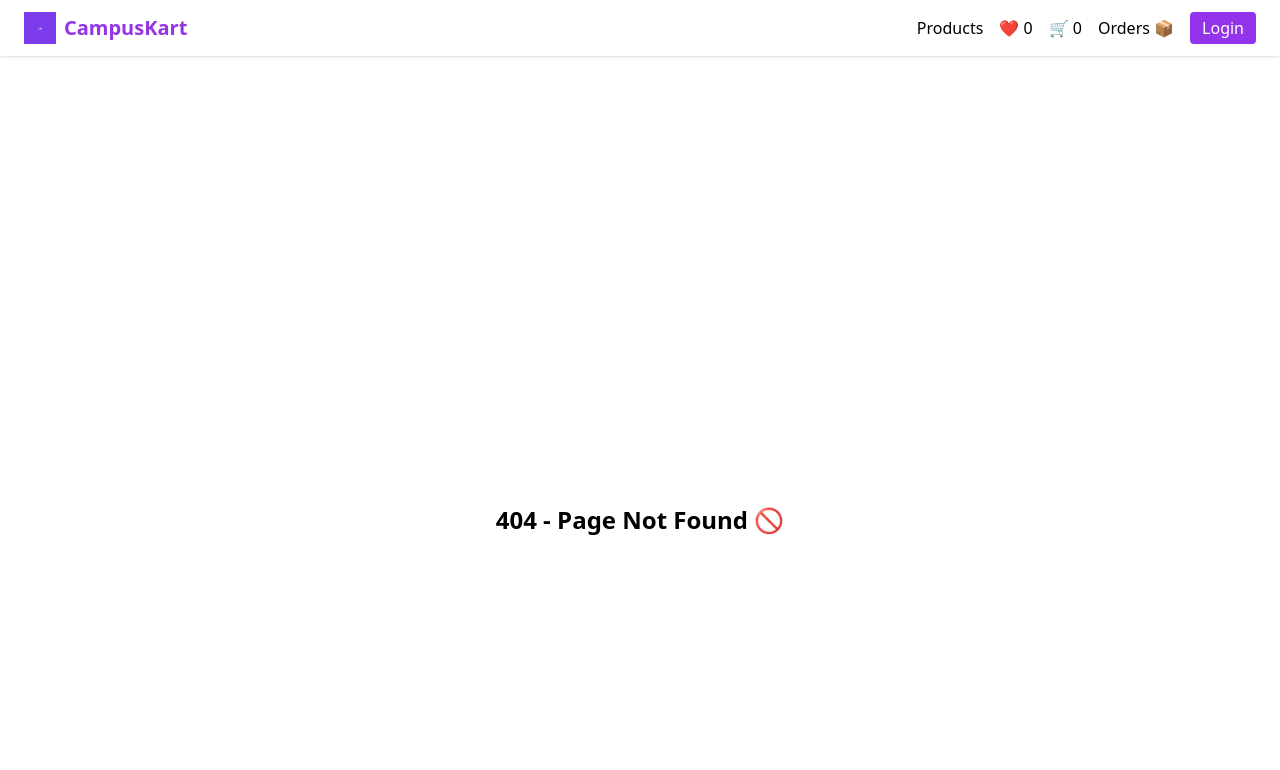
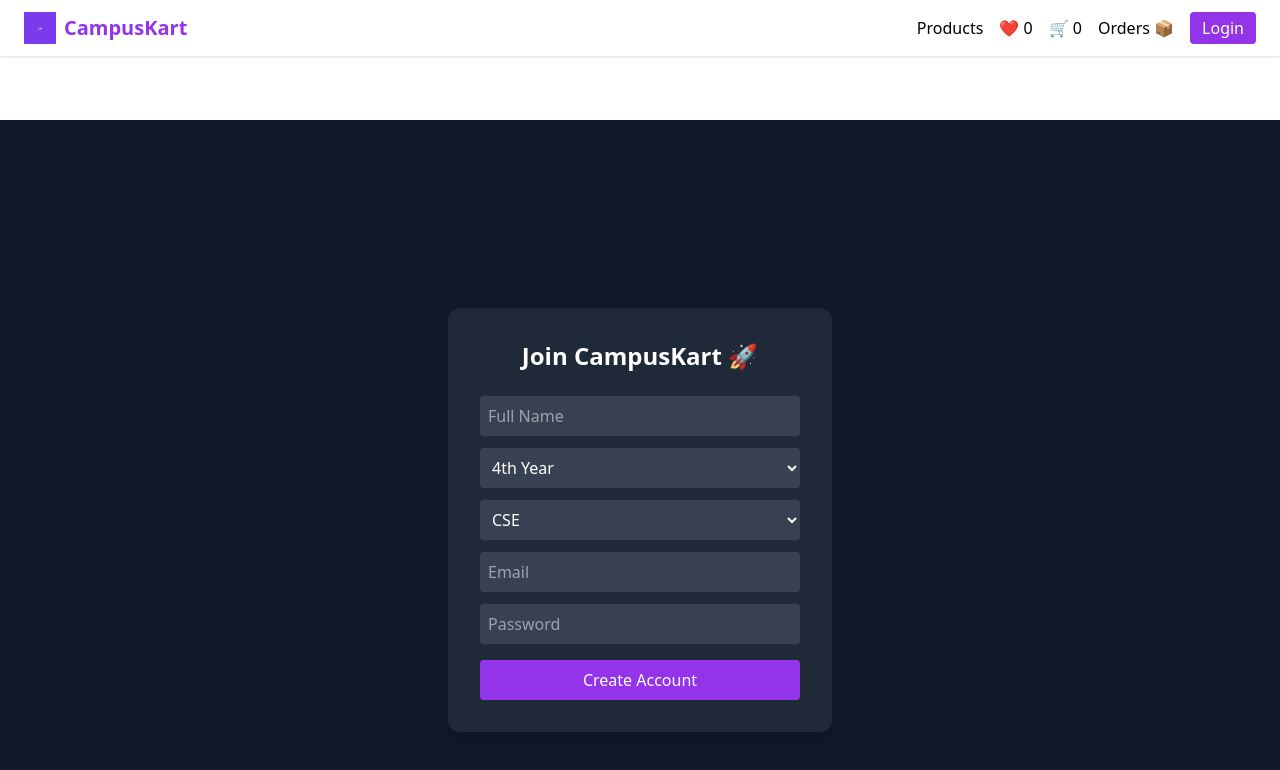
Before and after one commit to kuldeepgupta81/campuskart, a React (Vite) app: page /signup in a window 1280 px wide. Before the commit this address had no page. Shown: the top 770 px of the page. Built offline with nearby package versions, Linux system fonts and the light colour scheme.

Commit message:
final signup page added

```diff
--- a/src/App.jsx
+++ b/src/App.jsx
@@ -9,6 +9,7 @@ import Products from "./pages/Products";
 import ProductDetail from "./pages/ProductDetail";
 import Cart from "./pages/Cart";
 import Login from "./pages/Login";
+import Signup from "./pages/Signup"; // 🔥 ADD THIS
 import Orders from "./pages/Orders";
 import Profile from "./pages/Profile";
 import Wishlist from "./pages/Wishlist";
@@ -40,7 +41,7 @@ export default function App() {
   return (
     <Router>
 
-      {/* ✅ NAVBAR ONLY HERE */}
+      {/* ✅ NAVBAR */}
       <Navbar />
 
       <div className="mt-16">
@@ -64,6 +65,7 @@ export default function App() {
 
           {/* 🔐 AUTH */}
           <Route path="/login" element={<Login />} />
+          <Route path="/signup" element={<Signup />} /> {/* 🔥 MAIN FIX */}
 
           {/* 🛠️ ADMIN */}
           <Route path="/admin" element={<Admin />} />
--- /dev/null
+++ b/src/pages/Signup.jsx
@@ -0,0 +1,98 @@
+import { useState } from "react";
+import { useNavigate } from "react-router-dom";
+
+export default function Signup() {
+  const navigate = useNavigate();
+
+  const [name, setName] = useState("");
+  const [year, setYear] = useState("4th Year");
+  const [branch, setBranch] = useState("CSE");
+  const [email, setEmail] = useState("");
+  const [password, setPassword] = useState("");
+
+  const handleSignup = () => {
+    if (!name || !email || !password) {
+      return alert("Fill all fields ❌");
+    }
+
+    if (!email.includes("@")) {
+      return alert("Invalid email ❌");
+    }
+
+    localStorage.setItem(
+      "user",
+      JSON.stringify({
+        name,
+        year,
+        branch,
+        email,
+      })
+    );
+
+    alert("Account Created ✅");
+    navigate("/");
+    window.location.reload();
+  };
+
+  return (
+    <div className="flex items-center justify-center min-h-screen bg-gray-900 text-white">
+      <div className="bg-gray-800 p-8 rounded-xl shadow-lg w-96">
+
+        <h1 className="text-2xl font-bold text-center mb-6">
+          Join CampusKart 🚀
+        </h1>
+
+        <input
+          placeholder="Full Name"
+          value={name}
+          onChange={(e) => setName(e.target.value)}
+          className="w-full p-2 mb-3 rounded bg-gray-700"
+        />
+
+        <select
+          value={year}
+          onChange={(e) => setYear(e.target.value)}
+          className="w-full p-2 mb-3 rounded bg-gray-700"
+        >
+          <option>1st Year</option>
+          <option>2nd Year</option>
+          <option>3rd Year</option>
+          <option>4th Year</option>
+        </select>
+
+        <select
+          value={branch}
+          onChange={(e) => setBranch(e.target.value)}
+          className="w-full p-2 mb-3 rounded bg-gray-700"
+        >
+          <option>CSE</option>
+          <option>IT</option>
+          <option>ECE</option>
+        </select>
+
+        <input
+          placeholder="Email"
+          value={email}
+          onChange={(e) => setEmail(e.target.value)}
+          className="w-full p-2 mb-3 rounded bg-gray-700"
+        />
+
+        <input
+          type="password"
+          placeholder="Password"
+          value={password}
+          onChange={(e) => setPassword(e.target.value)}
+          className="w-full p-2 mb-4 rounded bg-gray-700"
+        />
+
+        <button
+          onClick={handleSignup}
+          className="w-full bg-purple-600 p-2 rounded hover:bg-purple-700"
+        >
+          Create Account
+        </button>
+
+      </div>
+    </div>
+  );
+}
```
